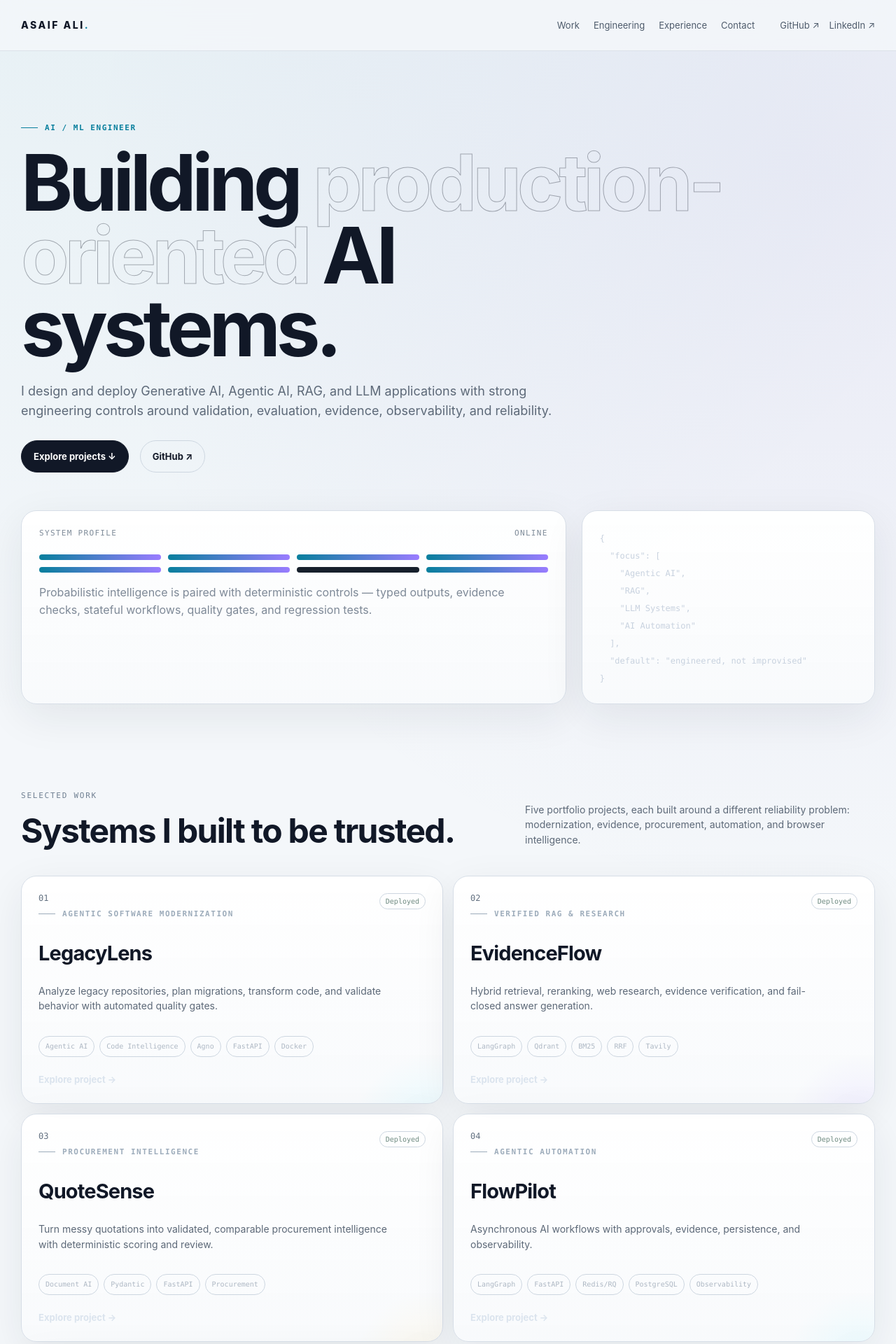
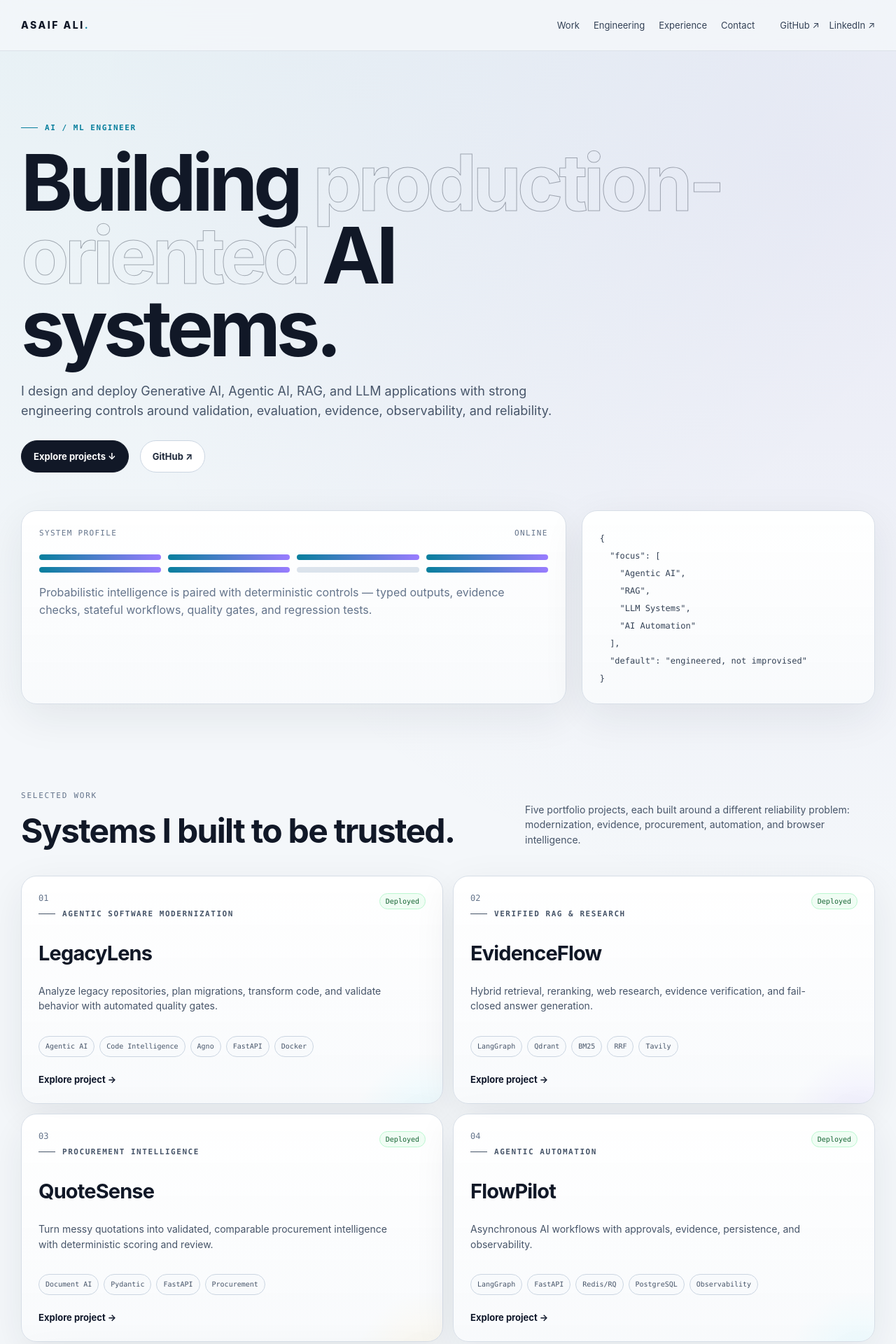
Before and after one commit to AsaifAli/asaifali-portfolio, a Next.js app: page / in a window 1280 px wide. Shown: the top 1920 px of the page at 70% size. Built offline with nearby package versions, Linux system fonts and the light colour scheme; no server answers; the database is empty.

Commit message:
Improve light mode readability

```diff
--- a/app/globals.css
+++ b/app/globals.css
@@ -46,3 +46,44 @@
 .media-slot:first-child{grid-row:1 / span 2}
 @media (max-width:900px){.media-placeholder{grid-template-columns:1fr}.media-slot-grid{min-height:220px}}
 @media (max-width:600px){.media-slot-grid{grid-template-columns:1fr;grid-template-rows:repeat(3,120px)}.media-slot:first-child{grid-row:auto}}
+
+/* Light-mode readability pass: neutralize remaining hard-coded dark/light text colors. */
+@media (prefers-color-scheme: light){
+  body{color:var(--text)}
+  .brand{color:#111827}
+  .brand-dot{color:var(--accent)}
+  .nav-links a,.nav-actions a{color:#334155}
+  .nav-links a:hover,.nav-actions a:hover{color:#0f172a}
+  .section-kicker,.card-number,.pipeline-num{color:#64748b}
+  .section h2,.project-card h3,.detail-hero h1,.contact-card h2,.hero h1,.experience-card h3{color:#111827}
+  .hero h1 em{-webkit-text-stroke:1px rgba(15,23,42,.34)}
+  .hero-copy,.section-intro,.project-card p,.experience-card p,.contact-card p,.detail-hero .lead,.detail-panel p,.detail-panel li,.stack-card p,.media-placeholder p{color:#475569}
+  .project-card .eyebrow{color:#475569}
+  .card-link{color:#0f172a}
+  .signal-top{color:#64748b}
+  .signal-lines span{background:#dbe3ec}
+  .manifest code{color:#334155}
+  .pipeline{background:#fff;border-color:#d7dee7}
+  .pipeline-step{background:#fff;border-color:#d7dee7}
+  .pipeline-step strong{color:#1e293b}
+  .principles{color:#1e293b}
+  .stack-card h4{color:#1e293b}
+  .detail-panel{background:#fff;border-color:#d7dee7}
+  .detail-panel h3{color:#475569}
+  .architecture .tag,.tag{color:#475569;background:#f8fafc;border-color:#cbd5e1}
+  .status{color:#166534;background:#f0fdf4;border-color:#bbf7d0}
+  .btn{color:#1e293b;border-color:#cbd5e1}
+  .btn-primary{background:#111827;color:#fff;border-color:#111827}
+  .btn-secondary{background:#fff;color:#1e293b}
+  .btn-secondary:hover{background:#f1f5f9;border-color:#94a3b8;color:#0f172a}
+  .field label{color:#475569}
+  .field input,.field textarea{color:#111827;border-color:#cbd5e1;background:#fff}
+  .field input::placeholder,.field textarea::placeholder{color:#94a3b8}
+  .notice{color:#475569;background:#f8fafc;border-color:#cbd5e1}
+  .muted{color:#64748b}
+  .admin-row{background:#fff;border-color:#d7dee7}
+  .media-placeholder{background:linear-gradient(180deg,#ffffff,#f8fafc);border-color:#d7dee7}
+  .media-slot{background:#f8fafc;color:#64748b;border-color:#cbd5e1}
+  .site-footer,.site-footer .footer-inner{color:#64748b}
+  .site-noise{opacity:.025}
+}
```
